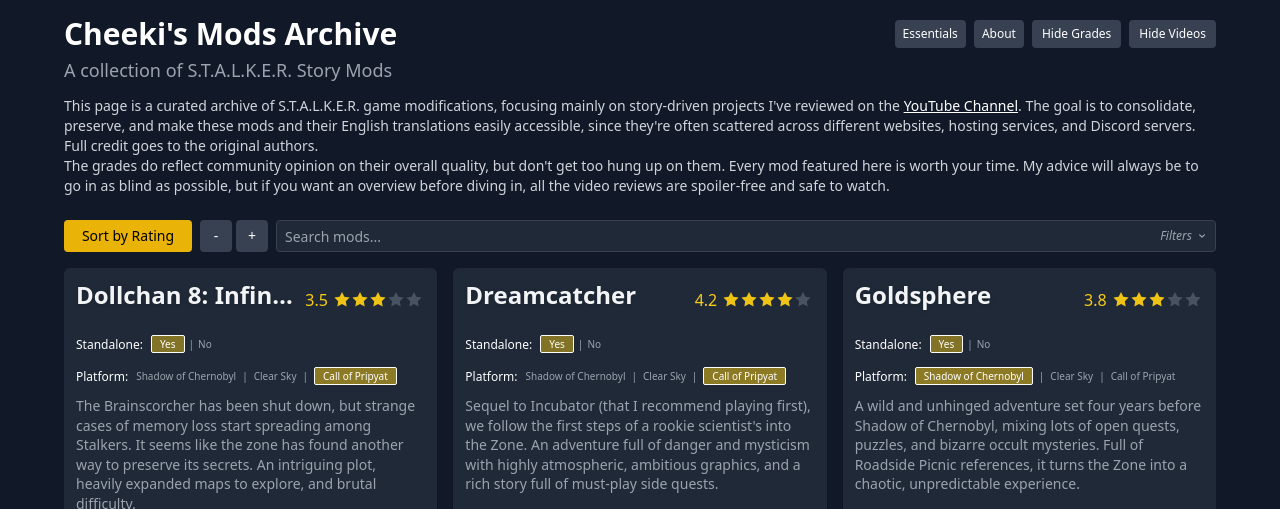
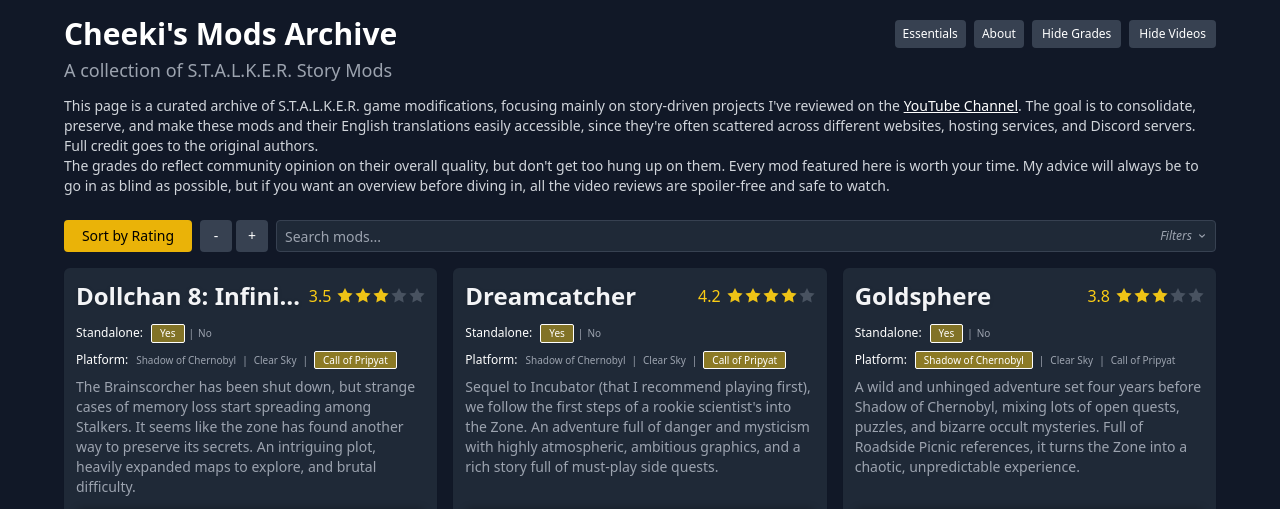
Before and after one commit to Cheekitos/CSMA-Test, a Jekyll site: the page built from index.html, in a window 1280 px wide. Shown: the top 509 px of the page. Built offline with Jekyll 4.4.1, drawn with Linux system fonts in a browser that asks for light colours; nearby versions of some CDN libraries; grey boxes are pictures that could not be loaded.

Commit message:
Update style.css

```diff
--- a/assets/css/style.css
+++ b/assets/css/style.css
@@ -30,20 +30,10 @@
   overflow: hidden;
   text-overflow: ellipsis;
   white-space: nowrap;
-  /* CLS FIX: Reserve space for rating */
-  min-width: 120px;
-}
-
-/* CLS FIX: Ensure star containers have consistent height */
-.rating .flex.items-center {
-  height: 20px;
-  align-items: center;
 }
 
 .mod-card {
   transition: transform 0.2s ease-in-out, box-shadow 0.2s ease-in-out, background-color 0.2s ease-in-out;
-  /* CLS FIX: Reserve minimum height for mod cards */
-  min-height: 320px;
 }
 
 .mod-card:hover {
@@ -112,39 +102,18 @@
   display: flex;
   flex-direction: column;
   height: 100%;
-  /* CLS FIX: Ensure consistent minimum height */
-  min-height: 300px;
 }
 
 .grid-content .video-container {
   margin-top: auto;
 }
 
-/* CLS FIX: Reserve space for titles to prevent layout shifts */
-.mod-card h3 {
-  min-height: 2.5rem;
-  line-height: 1.25;
-}
-
-/* CLS FIX: Prevent description area from causing shifts */
-.mod-card p {
-  flex-grow: 1;
-  min-height: 3rem;
-  line-height: 1.4;
-}
-
-/* CLS FIX: Fix platform/standalone indicators */
-.mod-card .text-xs.text-white.mb-2 {
-  min-height: 1.5rem;
-  display: flex;
-  align-items: center;
-}
-
 /* CLS FIXES - Reserve space for video thumbnails */
 .video-container {
   aspect-ratio: 16/9;
-  min-height: 180px; /* Increased from 120px */
-  background-color: #1f2937; /* Placeholder background */
+  min-height: 120px;
+  /* CLS FIX: Add background to prevent white flash while YouTube images load */
+  background-color: #1f2937;
 }
 
 /* CLS FIXES - Consistent image dimensions */
@@ -163,7 +132,8 @@
   aspect-ratio: 16/9;
   display: block;
   overflow: hidden;
-  background-color: #1f2937; /* Placeholder background */
+  /* CLS FIX: Add subtle background to prevent white flash */
+  background-color: #1f2937;
 }
 
 /* List view styles */
@@ -254,8 +224,6 @@
   padding: 0.5rem 0.75rem;
   margin-top: 2px;
   min-height: fit-content;
-  /* CLS FIX: Reserve minimum space */
-  min-height: 60px;
 }
 
 #filter-dropdown:not(.hidden) {
@@ -314,12 +282,11 @@
   z-index: 5;
   background: transparent;
   transition: margin-bottom 0.2s ease;
-  /* CLS FIX: Reserve minimum space */
-  min-height: 32px;
 }
 
 #controls-container.filter-dropdown-open {
-  margin-bottom: 4rem; /* Increased to prevent layout shift */
+  /* CLS FIX: Slightly increased from 2.5rem to prevent minor layout jump */
+  margin-bottom: 2.75rem;
 }
 
 #search-input {
@@ -347,14 +314,10 @@
   display: flex;
   align-items: center;
   justify-content: center;
-  /* CLS FIX: Prevent button size changes */
-  flex-shrink: 0;
 }
 
 #search-container {
   position: relative;
-  /* CLS FIX: Reserve minimum space */
-  min-height: 32px;
 }
 
 .filter-checkbox,
@@ -371,8 +334,6 @@
 
 .flex.flex-wrap.items-start {
   align-items: flex-start;
-  /* CLS FIX: Reserve minimum height */
-  min-height: 32px;
 }
 
 #sort-button,
@@ -402,9 +363,6 @@
   cursor: pointer;
   transition: transform 0.2s ease, box-shadow 0.2s ease;
   border: 2px solid transparent;
-  /* CLS FIX: Minimum height and placeholder background */
-  min-height: 180px;
-  background-color: #374151;
 }
 
 .gallery-thumbnail:hover {
@@ -545,7 +503,7 @@
   z-index: 1001;
 }
 
-/* CLS FIX: Prevent image loading from causing shifts */
+/* CLS FIX: Ensure all images display consistently to prevent layout shifts */
 img {
   display: block;
 }
@@ -558,8 +516,6 @@
 
   .gallery-thumbnail {
     aspect-ratio: 16/9;
-    /* CLS FIX: Adjust for mobile */
-    min-height: 140px;
   }
 
   .lightbox-content {
@@ -631,18 +587,10 @@
     gap: 0.375rem;
   }
 
-  /* CLS FIXES - Mobile video container */
+  /* CLS FIXES - Mobile video container with background */
   .video-container {
-    min-height: 140px; /* Adjusted for mobile */
-  }
-
-  /* CLS FIX: Mobile mod card heights */
-  .mod-card {
-    min-height: 280px;
-  }
-
-  .mod-card .grid-content {
-    min-height: 260px;
+    min-height: 100px;
+    background-color: #1f2937;
   }
 }
 
@@ -727,11 +675,6 @@
   overflow: hidden;
   aspect-ratio: 16/9;
   box-shadow: 0 0 8px rgba(0, 0, 0, 0.3);
-  /* CLS FIX: Ensure consistent dimensions */
-  width: 100%;
-  height: 100%;
-  display: block;
-  background-color: #1f2937;
 }
 
 .video-thumbnail img {
@@ -845,16 +788,6 @@
 
 .cards-4 {
   grid-template-columns: repeat(auto-fill, minmax(250px, 1fr));
-}
-
-/* CLS FIX: Ensure grid items have consistent minimum heights */
-.cards-2 .mod-card { min-height: 380px; }
-.cards-3 .mod-card { min-height: 320px; }
-.cards-4 .mod-card { min-height: 280px; }
-
-/* CLS FIX: Reserve space for any dynamic content */
-#mod-list {
-  min-height: 400px;
 }
 
 #essentials-button,
@@ -1144,11 +1077,6 @@
   .mod-page-video .video-thumbnail {
     min-height: 120px;
   }
-
-  /* CLS FIX: Single column layout - can be more flexible */
-  .mod-card {
-    min-height: auto;
-  }
 }
 
 @media (min-width: 641px) and (max-width: 1024px) {
@@ -1178,9 +1106,4 @@
   #filter-dropdown .flex.items-center.gap-1 {
     gap: 0.25rem;
   }
-
-  /* CLS FIX: Ensure consistent font loading */
-  body {
-    font-display: swap;
-  }
 }
```
